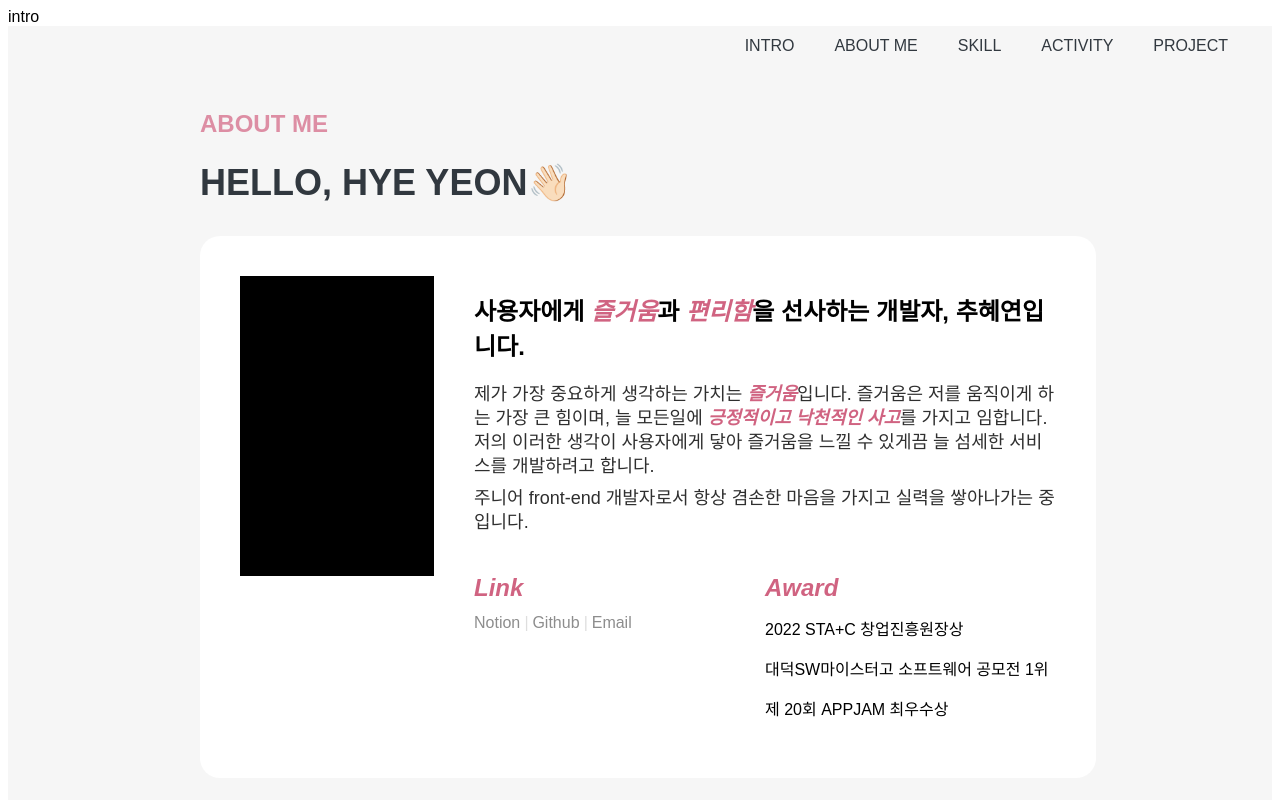
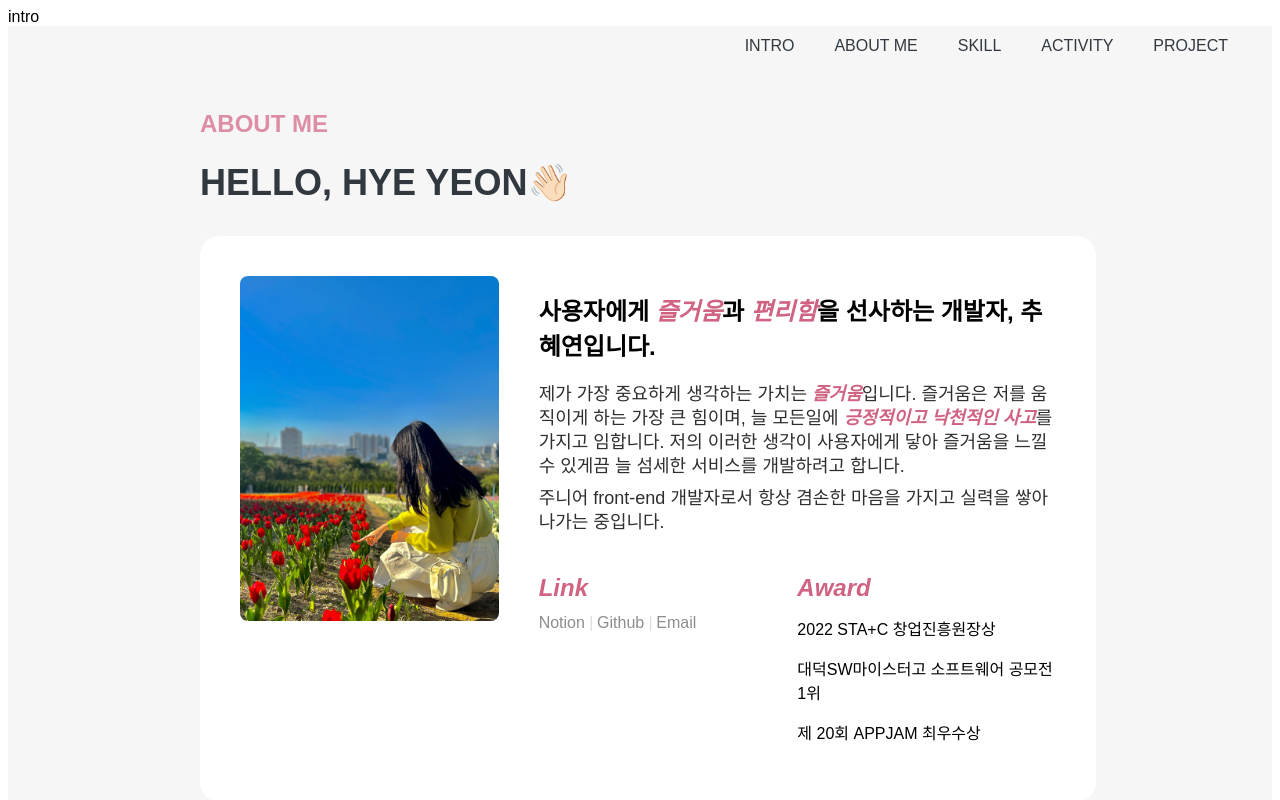
Before and after one commit to syhgpd/portfolio, a React (Create React App) app: page / in a window 1280 px wide. Shown: the top 800 px of the page. Built offline with nearby package versions, Linux system fonts and the light colour scheme; what emotion-reset would draw is missing.

Commit message:
feat : 프로필 사진 추가

```diff
--- a/src/assets/index.ts
+++ b/src/assets/index.ts
@@ -7,4 +7,5 @@ export { default as arrow } from "./skill/arrow.svg";
 export { default as appjam } from "./activity/appjam.jpg";
 export { default as eirene } from "./activity/eirene.jpeg";
 export { default as jeong } from "./activity/jeong.jpg";
+export { default as profile } from "./aboutMe/profile.jpeg";
 export { default as talkConcert } from "./activity/talk-concert.jpeg";
--- a/src/pages/AboutMe.tsx
+++ b/src/pages/AboutMe.tsx
@@ -1,5 +1,6 @@
 import styled from "@emotion/styled";
 import { Link } from "react-router-dom";
+import { profile } from "../assets";
 import { SummaryContent } from "../components/aboutMe/content";
 import Title from "../components/common/Title";
 
@@ -8,7 +9,7 @@ const AboutMe = () => {
     <AboutMeContainer>
       <Title page="ABOUT ME" content="HELLO, HYE YEON👋🏻" />
       <ProfileBox>
-        <span style={{ backgroundColor: "black", height: "300px" }}></span>
+        <img src={profile} alt="프로필" />
         <div>
           <h1>
             사용자에게 <i>즐거움</i>과 <i>편리함</i>을 선사하는 개발자,
@@ -70,8 +71,13 @@ const ProfileBox = styled.div`
   border-radius: 20px;
   padding: 40px;
   display: grid;
-  grid-template-columns: 1fr 3fr;
+  grid-template-columns: 1.5fr 3fr;
   gap: 40px;
+  > img {
+    object-fit: contain;
+    width: 100%;
+    border-radius: 8px;
+  }
   > div {
     i {
       color: ${({ theme }) => theme.pink700};
@@ -92,6 +98,9 @@ const ProfileBox = styled.div`
   }
   @media (max-width: 1000px) {
     display: block;
+    > img {
+      margin-bottom: 20px;
+    }
   }
 `;
 
@@ -119,7 +128,6 @@ const SummaryBox = styled.div`
   p {
     line-height: 24px;
   }
-
   @media (max-width: 1000px) {
     display: flex;
     flex-direction: column;
```
Also changed, not shown: src/assets/aboutMe/profile.jpeg (added).
